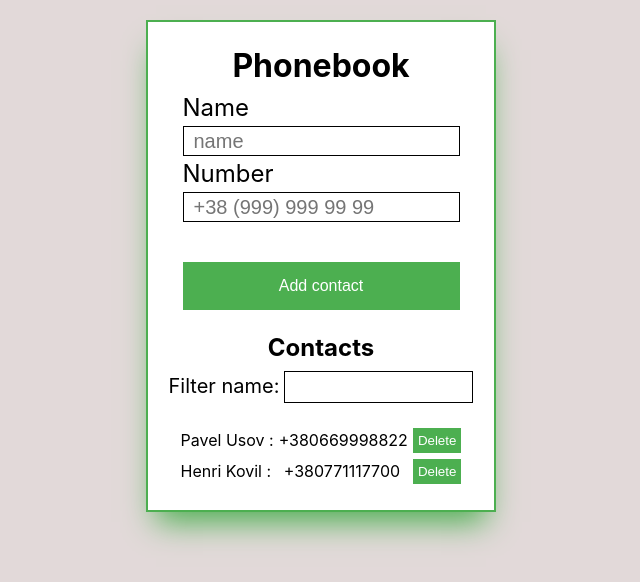
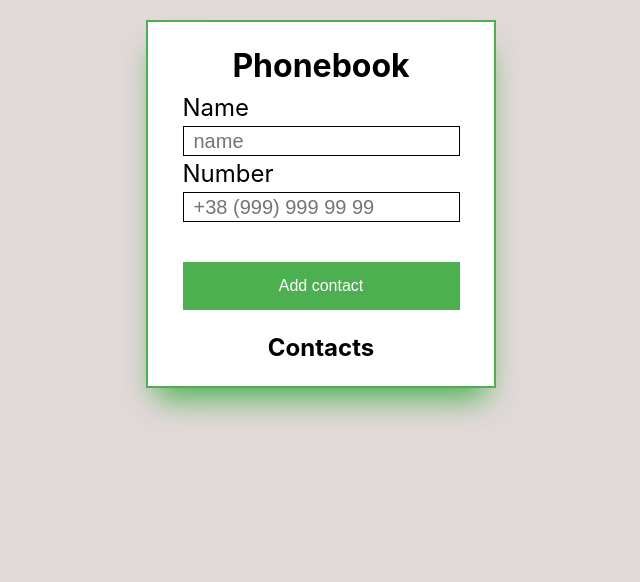
Before and after one commit to IvanProkh/goit-react-hw-04-phonebook, a React (Create React App) app: page / in a window 1280 px wide. Shown: the top 582 px of the page, without its empty margins (319-959 px from the left). Built offline with nearby package versions, Linux system fonts and the light colour scheme.

Commit message:
переделал ContactForm и начал App

```diff
--- a/src/components/App.jsx
+++ b/src/components/App.jsx
@@ -1,4 +1,4 @@
-import React, { Component } from 'react';
+import { useState } from 'react';
 import { nanoid } from 'nanoid';
 import { Wrapper } from './App.styled';
 
@@ -6,34 +6,17 @@ import ContactForm from './ContactForm/ContactForm';
 import ContactList from './ContactList/ContactList';
 import Filter from './Filter/Filter';
 
-class App extends Component {
-  state = {
-    contacts: [
-      { id: 'id-1', name: 'Pavel Usov', number: '+380669998822' },
-      { id: 'id-2', name: 'Henri Kovil', number: '+380771117700' },
-    ],
-    filter: '',
-  };
+const App = () => {
+  const [contacts, setContacts] = useState([
+    { id: 'id-1', name: 'Pavel Usov', number: '+380669998822' },
+    { id: 'id-2', name: 'Henri Kovil', number: '+380771117700' },
+  ]);
 
-  componentDidMount() {
-    const local = localStorage.getItem('contacts');
+  const [filter, setFilter] = useState('');
 
-    const parseLocal = JSON.parse(local);
-
-    if (parseLocal) {
-      this.setState({ contacts: parseLocal });
-    }
-  }
-
-  componentDidUpdate(prevProps, prevState) {
-    if (this.state.contacts !== prevState) {
-      localStorage.setItem('contacts', JSON.stringify(this.state.contacts));
-    }
-  }
-
-  addContact = (name, number) => {
+  const addContact = (name, number) => {
     if (
-      this.state.contacts.find(
+      contacts.find(
         contact =>
           contact.name.toLowerCase() === name.toLowerCase() ||
           contact.number === number
@@ -47,49 +30,109 @@ class App extends Component {
         number,
         id: nanoid(),
       };
-      this.setState(({ contacts }) => {
-        return { contacts: [contact, ...contacts] };
-      });
+
+      setContacts({ contacts: [contact, ...contacts] });
     }
   };
 
-  deleteContact = contactId => {
-    this.setState(prevState => ({
-      contacts: prevState.contacts.filter(contact => contact.id !== contactId),
-    }));
-  };
+  return (
+    <Wrapper>
+      <h1>Phonebook</h1>
+      <ContactForm onSubmit={addContact} />
 
-  currentContacts = () => {
-    const { filter, contacts } = this.state;
-    return contacts.filter(contact => {
-      return (
-        contact.name.toLowerCase().includes(filter.toLowerCase()) ||
-        contact.number.toLowerCase().includes(filter.toLowerCase())
-      );
-    });
-  };
+      <h2>Contacts</h2>
+      {/* <Filter filter={filter} onChange={handleChangeFilter} /> */}
+      {/* <ContactList items={currentContacts()} deleteContact={deleteContact} /> */}
+    </Wrapper>
+  );
+};
 
-  handleChangeFilter = e => {
-    console.log(e.currentTarget.value);
-    this.setState({ filter: e.currentTarget.value });
-  };
+// class App extends Component {
+//   state = {
+//     contacts: [
+//       { id: 'id-1', name: 'Pavel Usov', number: '+380669998822' },
+//       { id: 'id-2', name: 'Henri Kovil', number: '+380771117700' },
+//     ],
+//     filter: '',
+//   };
 
-  render() {
-    const { addContact, handleChangeFilter, currentContacts, deleteContact } =
-      this;
-    const { filter } = this.state;
+//* Востановление данных с локала  */
+//   componentDidMount() {
+//     const local = localStorage.getItem('contacts');
 
-    return (
-      <Wrapper>
-        <h1>Phonebook</h1>
-        <ContactForm onSubmit={addContact} />
+//     const parseLocal = JSON.parse(local);
 
-        <h2>Contacts</h2>
-        <Filter filter={filter} onChange={handleChangeFilter} />
-        <ContactList items={currentContacts()} deleteContact={deleteContact} />
-      </Wrapper>
-    );
-  }
-}
+//     if (parseLocal) {
+//       this.setState({ contacts: parseLocal });
+//     }
+//   }
+
+//* Запись в локал */
+//   componentDidUpdate(prevProps, prevState) {
+//     if (this.state.contacts !== prevState) {
+//       localStorage.setItem('contacts', JSON.stringify(this.state.contacts));
+//     }
+//   }
+
+//   addContact = (name, number) => {
+//     if (
+//       this.state.contacts.find(
+//         contact =>
+//           contact.name.toLowerCase() === name.toLowerCase() ||
+//           contact.number === number
+//       )
+//     ) {
+//       return alert(`${name} / ${number} is already in contacts!`);
+//     }
+//     {
+//       const contact = {
+//         name,
+//         number,
+//         id: nanoid(),
+//       };
+//       this.setState(({ contacts }) => {
+//         return { contacts: [contact, ...contacts] };
+//       });
+//     }
+//   };
+
+//   deleteContact = contactId => {
+//     this.setState(prevState => ({
+//       contacts: prevState.contacts.filter(contact => contact.id !== contactId),
+//     }));
+//   };
+
+//   currentContacts = () => {
+//     const { filter, contacts } = this.state;
+//     return contacts.filter(contact => {
+//       return (
+//         contact.name.toLowerCase().includes(filter.toLowerCase()) ||
+//         contact.number.toLowerCase().includes(filter.toLowerCase())
+//       );
+//     });
+//   };
+
+//   handleChangeFilter = e => {
+//     console.log(e.currentTarget.value);
+//     this.setState({ filter: e.currentTarget.value });
+//   };
+
+//   render() {
+//     const { addContact, handleChangeFilter, currentContacts, deleteContact } =
+//       this;
+//     const { filter } = this.state;
+
+//     return (
+//       <Wrapper>
+//         <h1>Phonebook</h1>
+//         <ContactForm onSubmit={addContact} />
+
+//         <h2>Contacts</h2>
+//         <Filter filter={filter} onChange={handleChangeFilter} />
+//         <ContactList items={currentContacts()} deleteContact={deleteContact} />
+//       </Wrapper>
+//     );
+//   }
+// }
 
 export default App;
--- a/src/components/ContactForm/ContactForm.jsx
+++ b/src/components/ContactForm/ContactForm.jsx
@@ -1,4 +1,4 @@
-import { useState, useEffect } from 'react';
+import { useState } from 'react';
 import PropTypes from 'prop-types';
 import { FormContact, Label, Input, Error, Button } from './ContactForm.styled';
 
@@ -15,28 +15,24 @@ const nameId = nanoid();
 const contactId = nanoid();
 
 const ContactForm = ({ onSubmit }) => {
-  const [name, setName] = useState('');
-  const [number, setNumber] = useState('');
+  const [state] = useState({
+    name: '',
+    number: '',
+  });
 
-  // useEffect(
-  //   (values, { resetForm }) => {
-  //     setName(values.name);
-  //     setNumber(values.number);
-  //   },
-  //   [name, number]
-  // );
+  console.log(state.name);
+  console.log(state.number);
+  console.log(onSubmit);
 
   const handleSubmit = (values, { resetForm }) => {
     console.log(values);
     resetForm();
     onSubmit(values.name, values.number);
-    setName(values.name);
-    setNumber(values.number);
   };
 
   return (
     <Formik
-      initialValues={(name, number)}
+      initialValues={state}
       validationSchema={schema}
       onSubmit={handleSubmit}
     >
```
